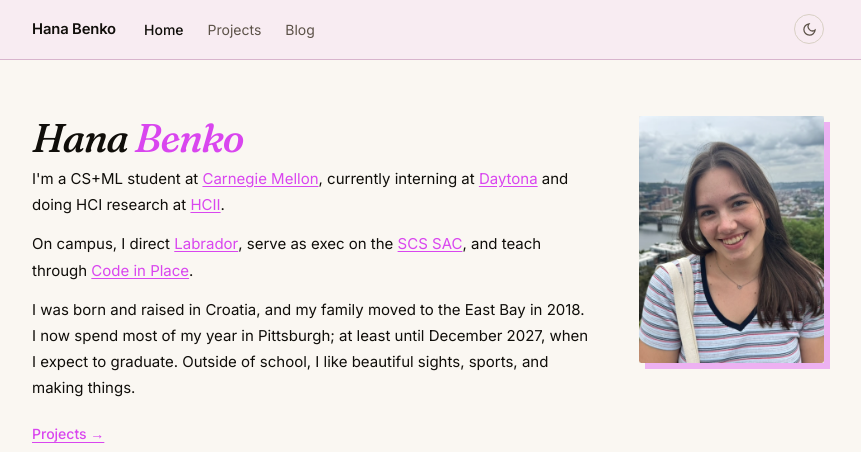
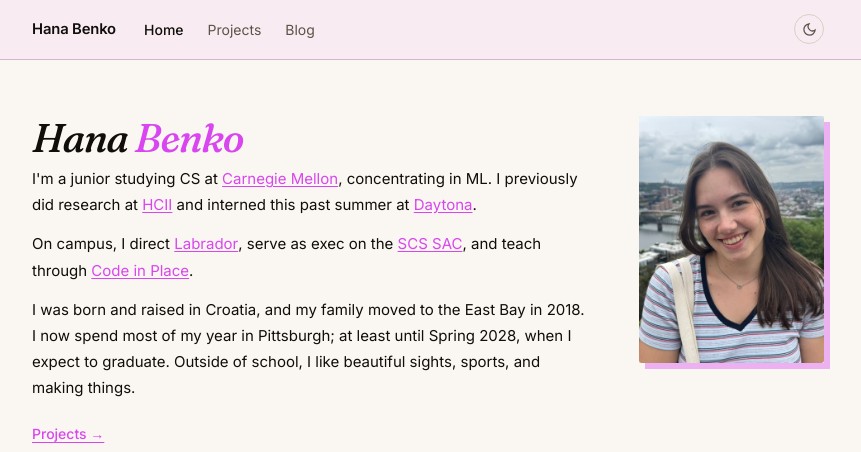
Before and after one commit to hanabenko/personal-website, a Next.js app: page / in a window 1280 px wide. Shown: the top 452 px of the page, without its empty margins (212-1073 px from the left). Built offline with nearby package versions, Linux system fonts and the light colour scheme; no server answers.

Commit message:
updated bio on home page

```diff
--- a/components/HomeBio.tsx
+++ b/components/HomeBio.tsx
@@ -93,29 +93,29 @@ export function HomeBio() {
   return (
     <>
       <p className="home-lead">
-        I&apos;m a CS+ML student at{" "}
+        I&apos;m a junior studying CS at{" "}
         <Org
           href="https://www.cmu.edu/"
           label="Carnegie Mellon"
           title="Carnegie Mellon University"
           role="Computer Science Student"
-          desc="Studying CS and ML in Pittsburgh. Expected graduation December 2027."
+          desc="Concentrating in Machine Learning in Pittsburgh. Expected graduation Spring 2028."
         />
-        , currently interning at{" "}
+        , concentrating in ML. I previously did research at{" "}
+        <Org
+          href="https://www.hcii.cmu.edu/"
+          label="HCII"
+          title="Human-Computer Interaction Institute"
+          role="Former Researcher"
+          desc="CMU's HCI research lab. I worked on projects at the intersection of education and AI."
+        />
+        {" "}and interned this past summer at{" "}
         <Org
           href="https://daytona.io"
           label="Daytona"
           title="Daytona"
           role="Go-to-Market Intern"
-          desc="Open-source dev environment platform. I work on the social and technical side of partnerships and collaborations around compute infrastructure for AI agent workflows."
-        />
-        {" "}and doing HCI research at{" "}
-        <Org
-          href="https://www.hcii.cmu.edu/"
-          label="HCII"
-          title="Human-Computer Interaction Institute"
-          role="Researcher"
-          desc="CMU's HCI research lab. I work on projects at the intersection of education and AI."
+          desc="Open-source dev environment platform. I worked on the social and technical side of partnerships and collaborations around compute infrastructure for AI agent workflows."
         />
         .
       </p>
@@ -147,7 +147,7 @@ export function HomeBio() {
         .
       </p>
       <p className="home-lead">
-        I was born and raised in Croatia, and my family moved to the East Bay in 2018. I now spend most of my year in Pittsburgh; at least until December 2027, when I expect to graduate.
+        I was born and raised in Croatia, and my family moved to the East Bay in 2018. I now spend most of my year in Pittsburgh; at least until Spring 2028, when I expect to graduate.
         Outside of school, I like beautiful sights, sports, and making things.
       </p>
     </>
```
